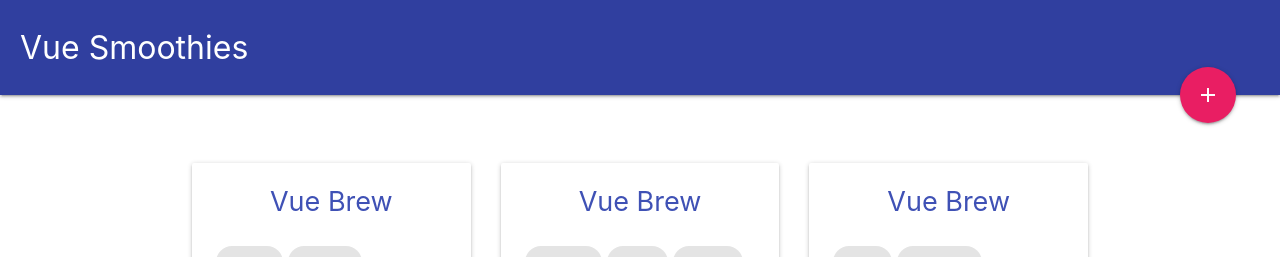
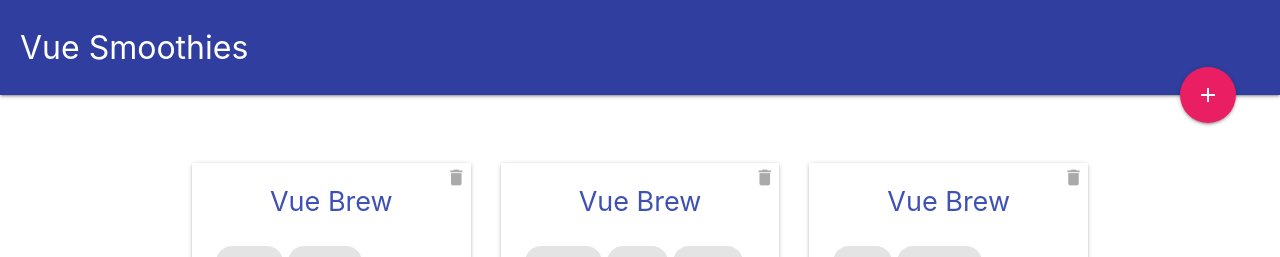
Before and after one commit to danijeldz/smoothies, a Vue app: page / in a window 1280 px wide. Shown: the top 257 px of the page. Built offline with nearby package versions, Linux system fonts and the light colour scheme.

Commit message:
built cards with smoothis and delete controls based on local dummy data

```diff
--- a/src/components/Index.vue
+++ b/src/components/Index.vue
@@ -2,6 +2,7 @@
   <div class="index container">
     <div class="card" v-for="smoothie in smoothies" :key="smoothie.id">
       <div class="card-content">
+        <i class="material-icons delete" @click="deleteSmoothie(smoothie.id)">delete</i>
         <h2 class="indigo-text">{{ smoothie.title }}</h2>
         <ul class="ingredients">
           <li v-for="(ing, index) in smoothie.ingredients">
@@ -39,6 +40,13 @@
         }
       ]
     };
+  },
+  methods: {
+    deleteSmoothie(id) {
+      this.smoothies = this.smoothies.filter(smoothie => {
+        return smoothie.id !== id;
+      });
+    }
   }
 };
 </script>
@@ -62,4 +70,12 @@
 .index .ingredients li {
   display: inline-block;
 }
+.index .delete {
+  position: absolute;
+  top: 4px;
+  right: 4px;
+  cursor: pointer;
+  color: #aaa;
+  font-size: 1.4em;
+}
 </style>
```
